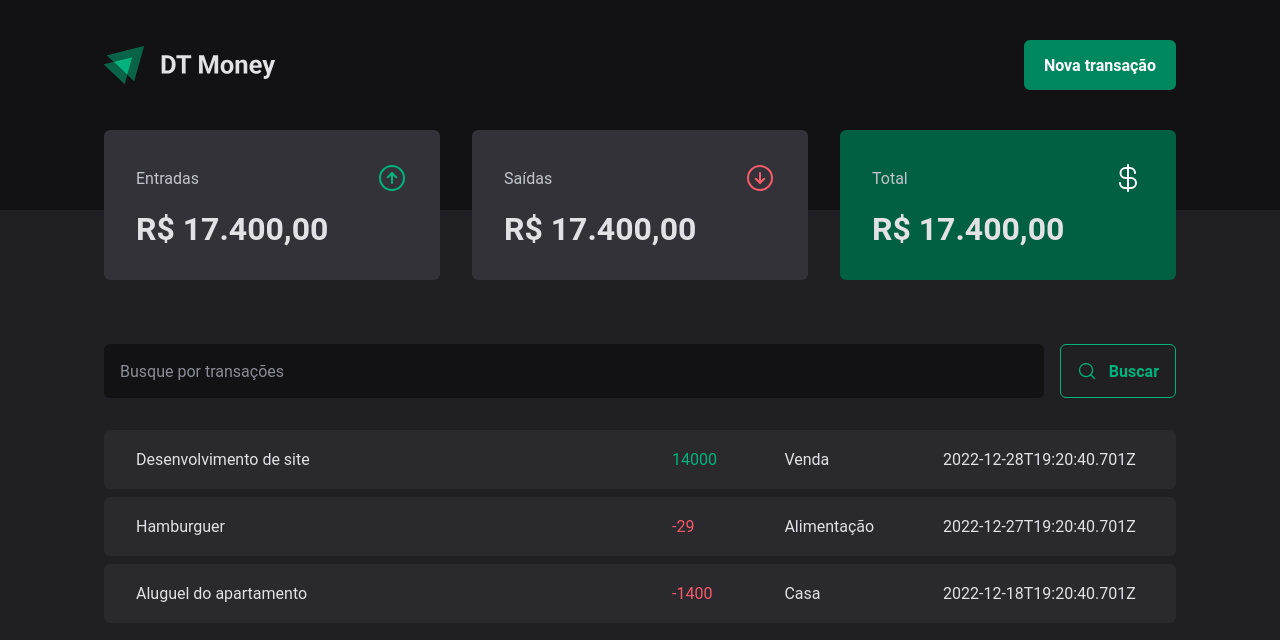
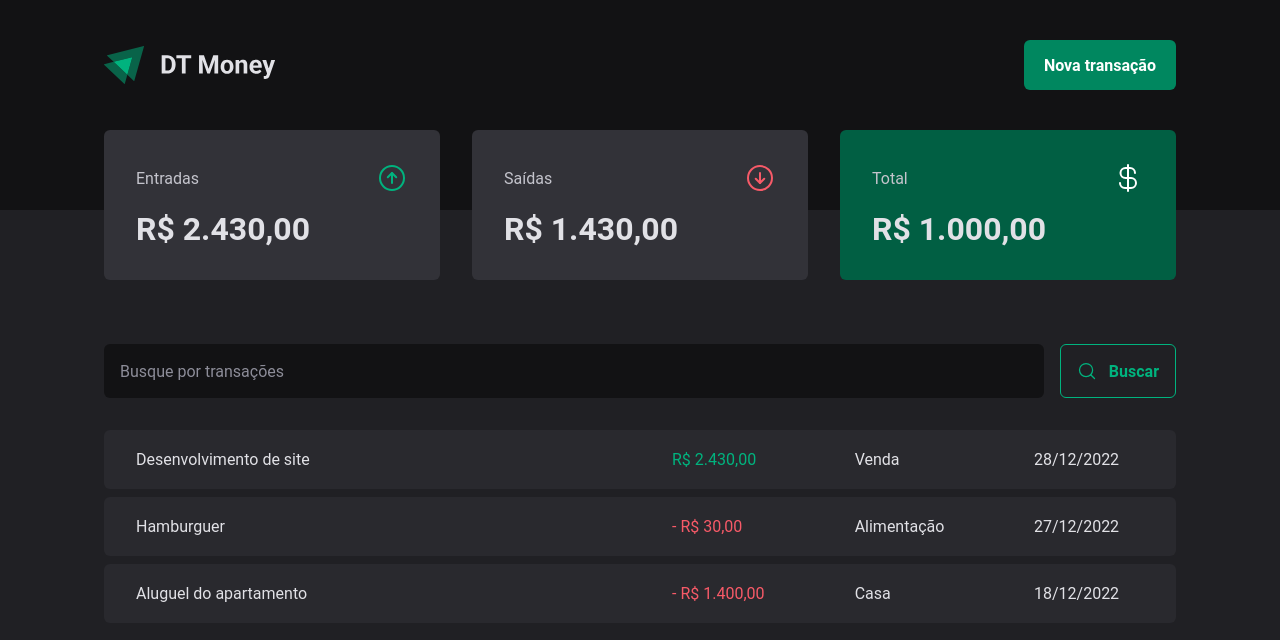
Before and after one commit to matheusmagnon/Financial-Management, a React (Vite) app: page / in a window 1280 px wide. Shown: the top 640 px of the page. Built offline with nearby package versions, Linux system fonts and the light colour scheme; data requests are answered from the project's data file.

Commit message:
feat: formate money and date

```diff
--- a/server.json
+++ b/server.json
@@ -5,7 +5,7 @@
       "description": "Desenvolvimento de site",
       "type": "income",
       "category": "Venda",
-      "price": 14000,
+      "price": 2430,
       "createdAt": "2022-12-28T19:20:40.701Z"
     },
     {
@@ -13,7 +13,7 @@
       "description": "Hamburguer",
       "type": "outcome",
       "category": "Alimentação",
-      "price": -29,
+      "price": 30,
       "createdAt": "2022-12-27T19:20:40.701Z"
     },
     {
@@ -21,7 +21,7 @@
       "description": "Aluguel do apartamento",
       "type": "outcome",
       "category": "Casa",
-      "price": -1400,
+      "price": 1400,
       "createdAt": "2022-12-18T19:20:40.701Z"
     }
   ]
--- a/src/components/Summary/index.tsx
+++ b/src/components/Summary/index.tsx
@@ -5,10 +5,30 @@
 import { TransactionsContext } from '../../contexts/TransactionsContext';
 
 import { defaultTheme } from '../../styles/themes/default';
+import { priceFormatter } from '../../utils/formatter';
 import { SummaryCard, SummaryContainer } from './styles';
 
 export function Summary() {
   const { transactions } = useContext(TransactionsContext);
+
+  const summary = transactions.reduce(
+    (acc, transaction) => {
+      if (transaction.type === 'income') {
+        acc.income += transaction.price;
+        acc.total += transaction.price;
+      } else {
+        acc.outcome += transaction.price;
+        acc.total -= transaction.price;
+      }
+
+      return acc;
+    },
+    {
+      income: 0,
+      outcome: 0,
+      total: 0,
+    },
+  );
 
   return (
     <SummaryContainer>
@@ -17,7 +37,7 @@
           <span>Entradas</span>
           <ArrowCircleUp size={32} color={defaultTheme['green-300']} />
         </header>
-        <strong>R$ 17.400,00</strong>
+        <strong>{priceFormatter.format(summary.income)}</strong>
       </SummaryCard>
 
       <SummaryCard>
@@ -25,7 +45,7 @@
           <span>Saídas</span>
           <ArrowCircleDown size={32} color={defaultTheme['red-300']} />
         </header>
-        <strong>R$ 17.400,00</strong>
+        <strong>{priceFormatter.format(summary.outcome)}</strong>
       </SummaryCard>
 
       <SummaryCard variant="green">
@@ -33,7 +53,7 @@
           <span>Total</span>
           <CurrencyDollar size={32} color={defaultTheme.white} />
         </header>
-        <strong>R$ 17.400,00</strong>
+        <strong>{priceFormatter.format(summary.total)}</strong>
       </SummaryCard>
     </SummaryContainer>
   );
--- a/src/pages/Transactions/index.tsx
+++ b/src/pages/Transactions/index.tsx
@@ -2,6 +2,7 @@
 import { Header } from '../../components/Header';
 import { Summary } from '../../components/Summary';
 import { TransactionsContext } from '../../contexts/TransactionsContext';
+import { dateFormatter, priceFormatter } from '../../utils/formatter';
 import { SearchForm } from '../Transactions/components/SearchForm';
 import {
   PriceHighLight,
@@ -25,11 +26,14 @@
                   <td width="50%">{transaction.description}</td>
                   <td>
                     <PriceHighLight variant={transaction.type}>
-                      {transaction.price}
+                      {transaction.type === 'outcome' && '- '}
+                      {priceFormatter.format(transaction.price)}
                     </PriceHighLight>
                   </td>
                   <td>{transaction.category}</td>
-                  <td>{transaction.createdAt}</td>
+                  <td>
+                    {dateFormatter.format(new Date(transaction.createdAt))}
+                  </td>
                 </tr>
               );
             })}
--- a/src/pages/Transactions/styles.ts
+++ b/src/pages/Transactions/styles.ts
@@ -34,6 +34,7 @@
 }
 
 export const PriceHighLight = styled.span<PriceHighLightProps>`
+  white-space: nowrap;
   color: ${(props) =>
     props.variant === 'income'
       ? props.theme['green-300']
--- /dev/null
+++ b/src/utils/formatter.ts
@@ -0,0 +1,6 @@
+export const dateFormatter = new Intl.DateTimeFormat('pt-BR');
+
+export const priceFormatter = new Intl.NumberFormat('pt-BR', {
+  style: 'currency',
+  currency: 'BRL',
+});
```
